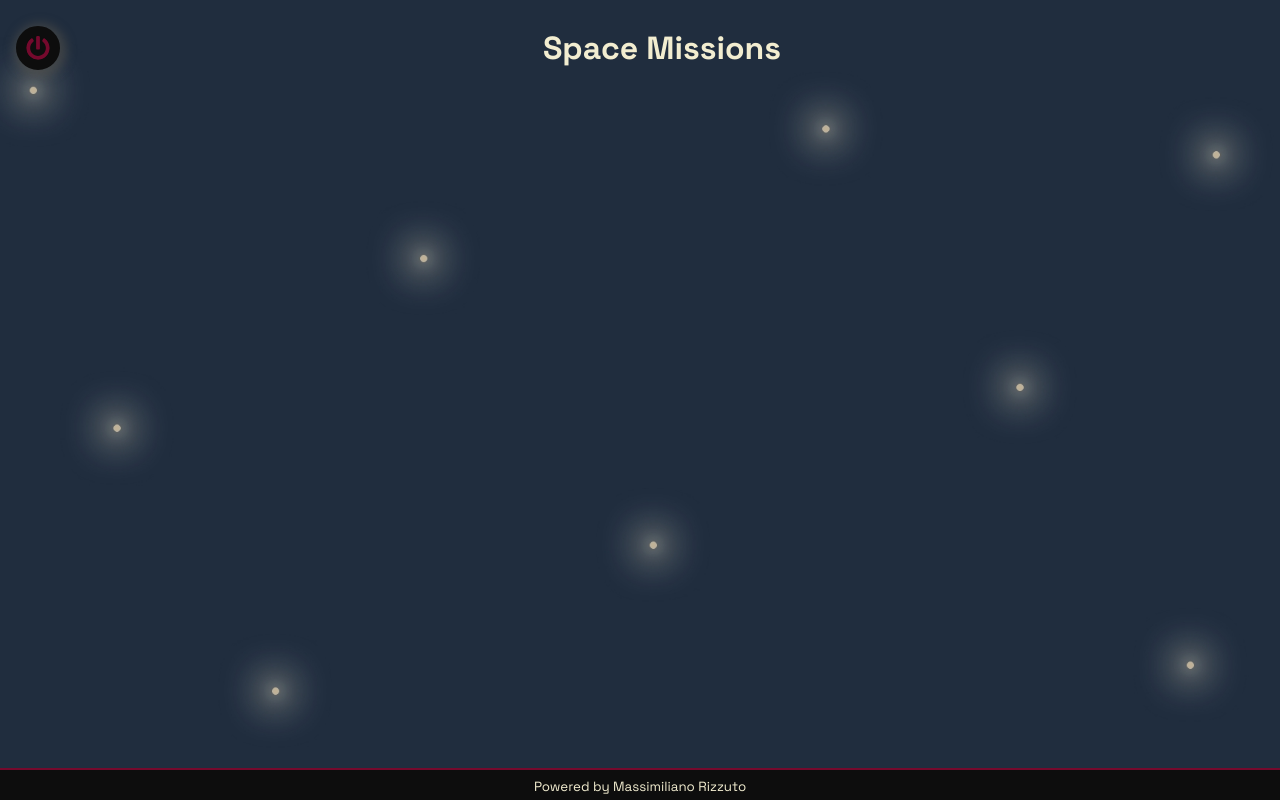
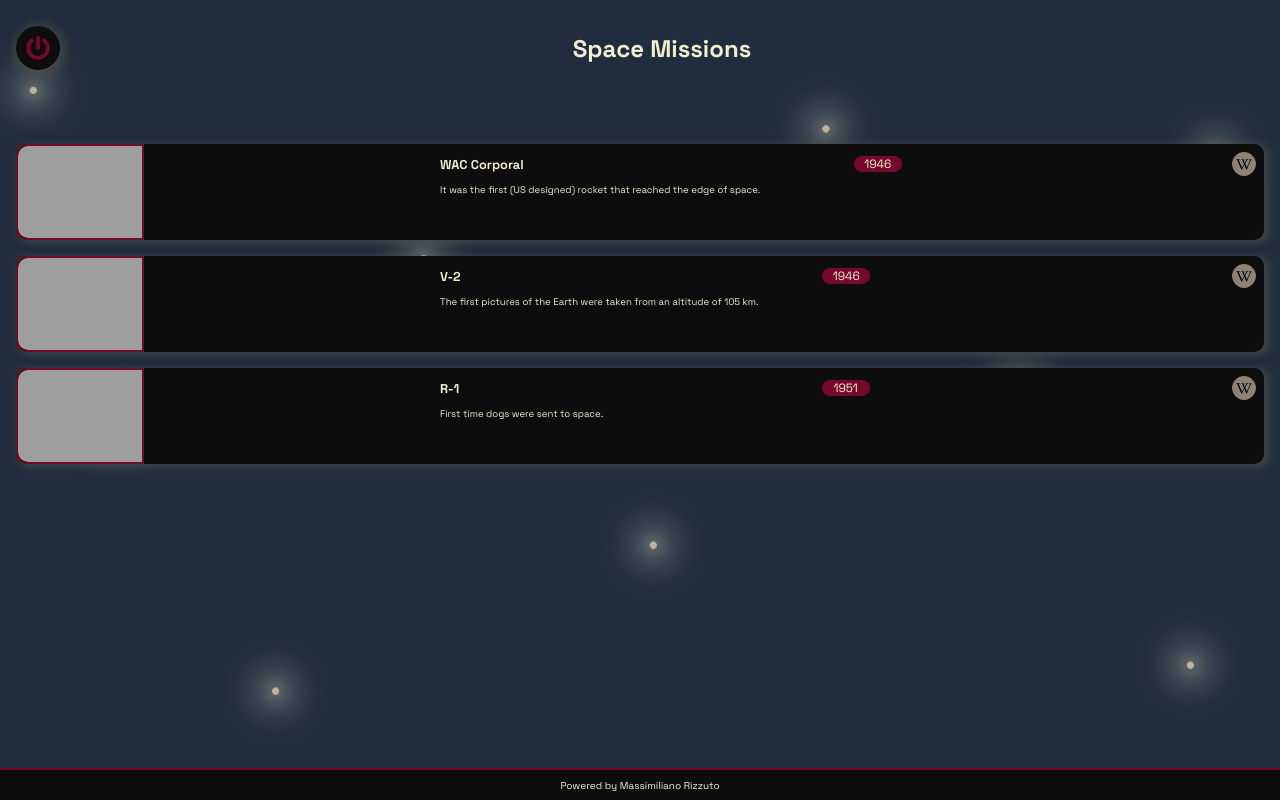
Before and after one commit to mxkrzrk/wbs-primer, a website built with webpack: page public/index.html in a window 1280 px wide. Built offline with nearby package versions, Linux system fonts and the light colour scheme; grey boxes are pictures that could not be loaded.

Commit message:
Create main section for the list of articles
I use an array js to create the contents of articles, then I cycle it to create dynamically the articles.

```diff
--- a/public/index.html
+++ b/public/index.html
@@ -11,7 +11,30 @@
         <span class="header-menu"></span>
         <h1 class="header-title">Space Missions</h1>
       </header>
-      <main class="main"></main>
+      <main class="main" id="main">
+        <!-- <section class="section">
+          <article class="section-article">
+            <div class="section-article-image-box">
+              <img
+                src="https://upload.wikimedia.org/wikipedia/commons/f/f6/Frank_Malina_with_WAC_Corporal_rocket_at_White_Sands.jpg"
+                alt="image"
+                class="section-article-image"
+              />
+            </div>
+            <div class="section-article-text">
+              <div class="section-article-text-info">
+                <h2>WAC Corporal</h2>
+                <span>1946</span>
+                <a href="#" target="_blank"></a>
+              </div>
+              <p>
+                It was the first (US designed) rocket that reached the edge of
+                space.
+              </p>
+            </div>
+          </article>
+        </section> -->
+      </main>
       <footer class="footer">
         <p class="footer-info">
           <small>Powered by Massimiliano Rizzuto</small>
--- /dev/null
+++ b/src/data/data.js
@@ -0,0 +1,34 @@
+export const blogArticle = [
+  {
+    mission: 'WAC Corporal',
+    year: '1946',
+    description:
+      'It was the first (US designed) rocket that reached the edge of space.',
+    links: {
+      wiki: 'https://en.wikipedia.org/wiki/WAC_Corporal',
+      image:
+        'https://upload.wikimedia.org/wikipedia/commons/f/f6/Frank_Malina_with_WAC_Corporal_rocket_at_White_Sands.jpg',
+    },
+  },
+  {
+    mission: 'V-2',
+    year: '1946',
+    description:
+      'The first pictures of the Earth were taken from an altitude of 105 km.',
+    links: {
+      wiki: 'https://en.wikipedia.org/wiki/V-2_rocket',
+      image:
+        'https://upload.wikimedia.org/wikipedia/commons/6/6d/Fus%C3%A9e_V2.jpg',
+    },
+  },
+  {
+    mission: 'R-1',
+    year: '1951	',
+    description: 'First time dogs were sent to space.',
+    links: {
+      wiki: 'https://en.wikipedia.org/wiki/R-1_(missile)',
+      image:
+        'https://upload.wikimedia.org/wikipedia/commons/4/43/1-%D0%BF%D1%83%D1%81%D0%BA%D1%83-%D0%BF%D0%BE%D1%81%D0%B2%D1%8F%D1%89%D0%B0%D0%B5%D1%82%D1%81%D1%8F_1S.jpg',
+    },
+  },
+];
--- a/src/index.js
+++ b/src/index.js
@@ -1,5 +1,44 @@
 import './style/index.css';
 import './style/header.css';
+import './style/main.css';
 import './style/footer.css';
+import { blogArticle } from './data/data';
 
-console.log('Hello World');
+function createSection(mission, year, description, wiki, image) {
+  const section = document.createElement('section');
+  section.classList.add('section');
+  section.innerHTML = `
+  <article class="section-article">
+    <div class="section-article-image-box">
+      <img
+        src="${image}"
+        alt="image"
+        class="section-article-image"
+      />
+    </div>
+    <div class="section-article-text">
+      <div class="section-article-text-info">
+        <h2>${mission}</h2>
+        <span>${year}</span>
+        <a href="${wiki}" target="_blank"></a>
+      </div>
+      <p>
+      ${description}
+      </p>
+    </div>
+  </article>
+`;
+  return section;
+}
+
+const main = document.getElementById('main');
+blogArticle.map((el) => {
+  const article = createSection(
+    el.mission,
+    el.year,
+    el.description,
+    el.links.wiki,
+    el.links.image
+  );
+  return main.appendChild(article);
+});
--- a/src/style/header.css
+++ b/src/style/header.css
@@ -21,7 +21,7 @@
 
 .header-title {
   margin: 0;
-  font-size: 2rem;
+  font-size: 1.5rem;
   color: var(--white);
   text-align: center;
   flex-grow: 1;
--- a/src/style/index.css
+++ b/src/style/index.css
@@ -8,7 +8,7 @@
 
 body {
   font-family: 'Space Grotesk', sans-serif;
-  font-size: 16px;
+  font-size: 12px;
   background-image: url('../images/space-bg.jpg');
   background-size: cover;
   background-repeat: no-repeat;
@@ -27,6 +27,3 @@ body {
     'main'
     'footer';
 }
-
-.main {
-}
--- /dev/null
+++ b/src/style/main.css
@@ -0,0 +1,79 @@
+.main {
+  padding: 2rem 1rem;
+}
+
+.section {
+  background-color: var(--dark);
+  border-radius: 10px;
+  box-shadow: 4px 2px 8px 2px rgba(89, 85, 76, 0.5);
+  margin: 1rem 0;
+  height: 6rem;
+}
+
+.section-article {
+  width: 100%;
+  height: 100%;
+  display: grid;
+  grid-template-columns: 1fr 2fr;
+  grid-template-rows: 100%;
+}
+
+.section-article-image-box {
+  width: 8rem;
+  height: 100%;
+  border-radius: 10px 0 0 10px;
+  border: 2px solid var(--red);
+  box-sizing: border-box;
+}
+
+.section-article-image {
+  width: 100%;
+  height: 100%;
+  border-radius: inherit;
+}
+
+.section-article-text {
+  color: var(--white);
+  flex-grow: 1;
+  padding: 0 0.5rem;
+}
+
+.section-article-text > p {
+  font-size: 0.6rem;
+  margin: 0.5rem 0 0 0;
+}
+
+.section-article-text-info {
+  display: flex;
+  flex-direction: row;
+  justify-content: space-between;
+  align-items: center;
+  padding-top: 0.5rem;
+}
+
+.section-article-text-info > h2 {
+  margin: 0;
+  font-size: 0.8rem;
+}
+
+.section-article-text-info > span {
+  background-color: var(--red);
+  border-radius: 20px;
+  height: 1rem;
+  width: 3rem;
+  text-align: center;
+  color: var(--white);
+}
+
+.section-article-text-info > a {
+  background-image: url('../images/wikipedia-w-brands.svg');
+  background-position: center;
+  background-repeat: no-repeat;
+  background-size: 1rem;
+  width: 1.5rem;
+  height: 1.5rem;
+  border-radius: 50%;
+  border: 1px solid #8c8372;
+  background-color: #8c8372;
+  box-sizing: border-box;
+}
```
Also changed, not shown: src/images/wikipedia-w-brands.svg (added).
